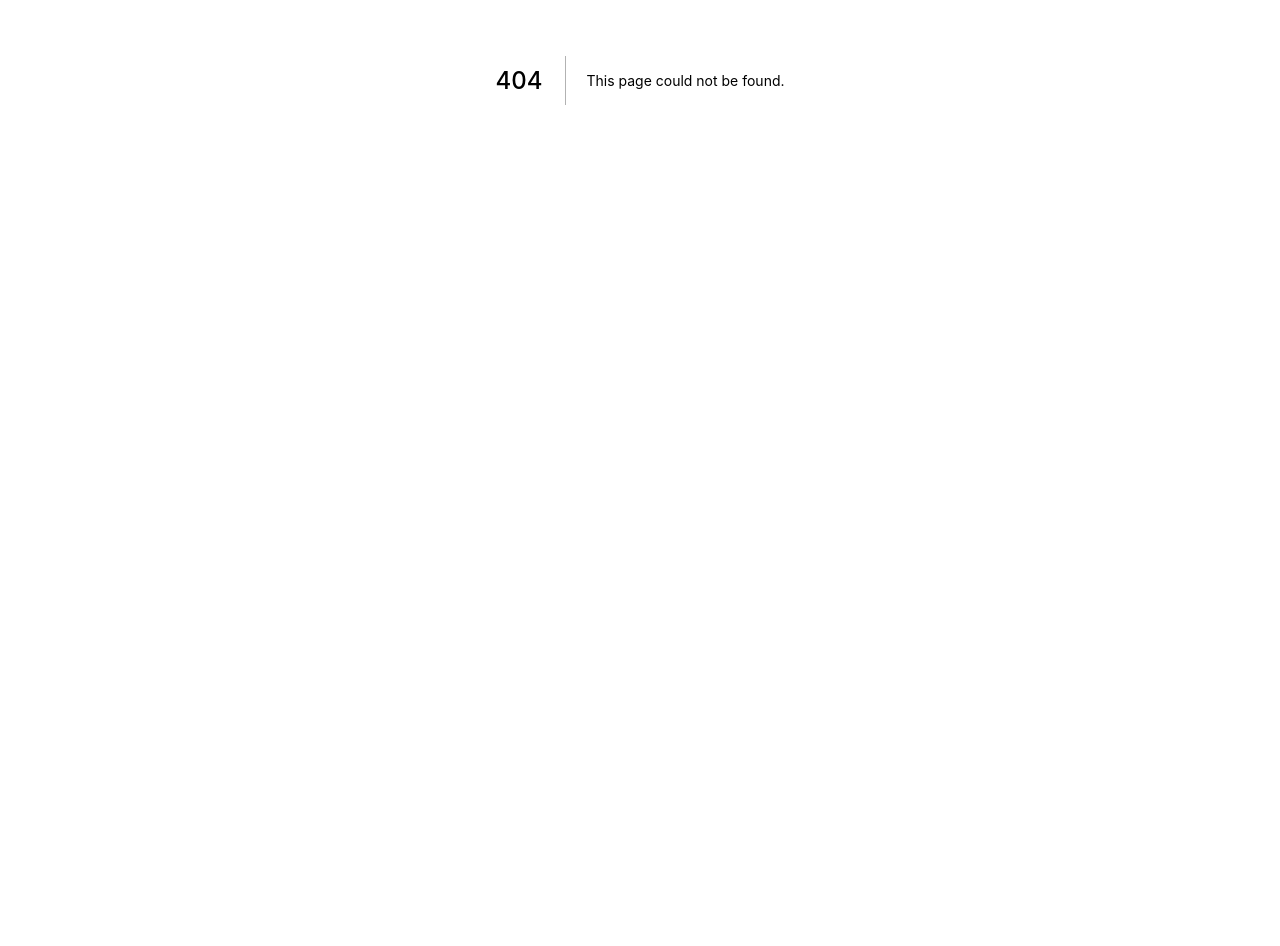
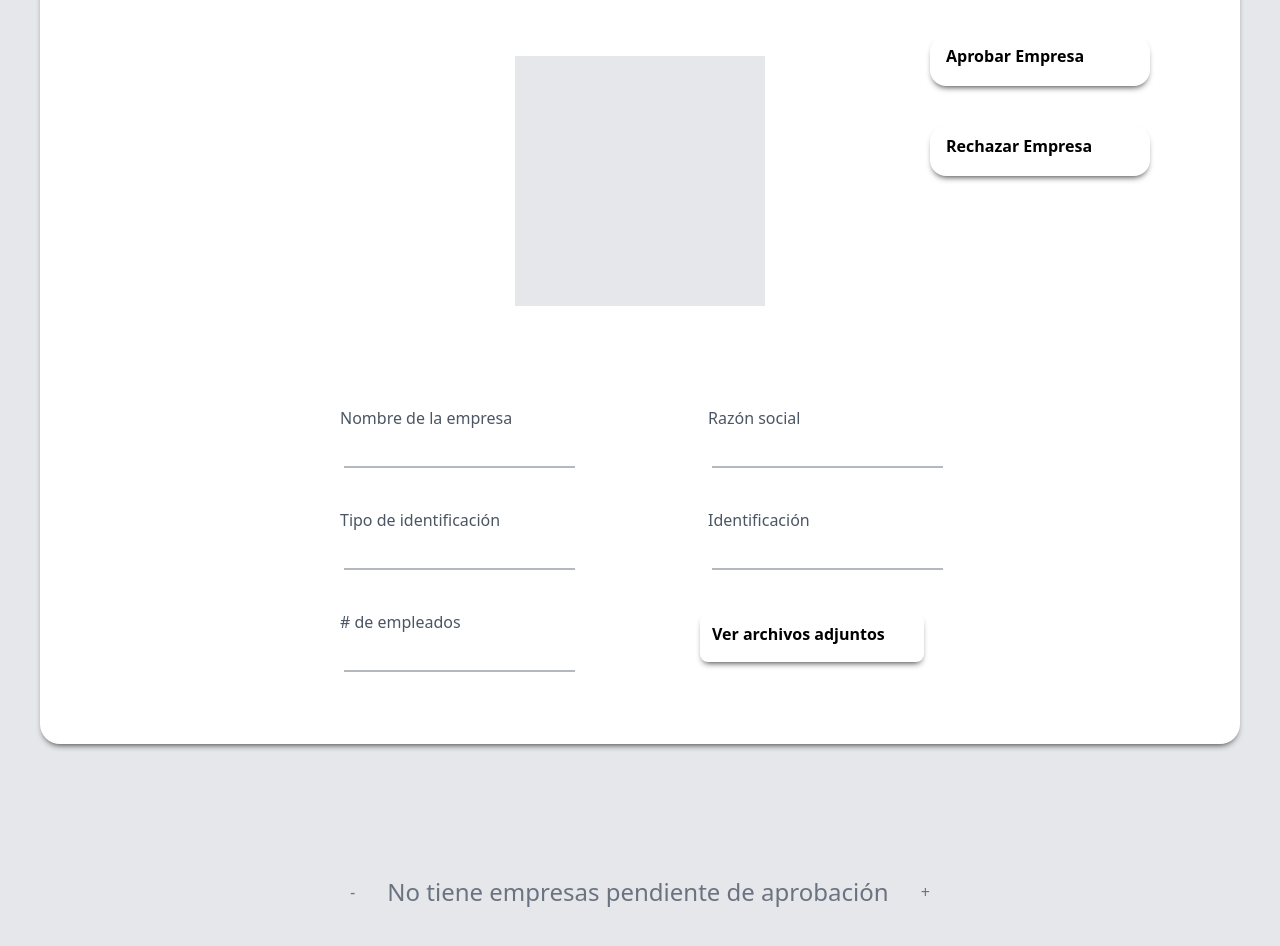
Before and after one commit to judmontoyaso/gentePrevalente, a Next.js app in the folder gentefront/: page /PaginaStock in a window 1280 px wide. Before the commit this address had no page. Shown: the part 320-1266 px from the top of the page. Before the commit the page ends 800 px from the top, so only its background shows below. Built offline with nearby package versions, Linux system fonts and the light colour scheme.

Commit message:
agregar metodo para realizar nueva consulta despues de la mutation y actualizar los resultados

```diff
--- /dev/null
+++ b/gentefront/pages/PaginaStock.jsx
@@ -0,0 +1,177 @@
+import React from "react";
+import { Layout } from "components/Layout";
+import Link from "next/link";
+import Modals from "components/Modals";
+import { Formik } from "formik";
+import { useQuery, gql, useMutation } from "@apollo/client";
+import Image from "next/image";
+import { useState, useEffect } from "react";
+import Formulario from "./Formulario";
+
+const PaginaStock = () => {
+  //estados contador de posiciones en el arreglo, color de flechas next y prev, activar o desactivar botones next y prev y estado de empresa
+
+  const [count, setCount] = useState(0);
+  const [limit, setlimit] = useState(0);
+  const [disableNext, setDisableNext] = useState(false);
+  const [disable, setDisable] = useState(false);
+  const [colorLeft, setColorLeft] = useState();
+  const [color, setColor] = useState("black");
+  const [estado, setEstado] = useState("por confirmar");
+
+  //defimir el limite para la paginacion
+
+
+
+  //Use effect para desactivar o activar botones de paginacion
+  useEffect(() => {
+    if (count == 0) {
+      setDisable(true);
+      setColorLeft("text-gray-500");
+    }
+
+
+    if (count == limit ) {
+      setDisableNext(true);
+      setColor("text-gray-500");
+    }
+  });
+
+  return (
+    <div>
+      <Layout>
+        {/* contenedores global, de formulario y de imagen logo*/}
+
+        <section className="mt-10 ml-10">
+          <Link href="/">
+            <a>
+              <span className="font-bold text-blue-500 text-2xl">
+                Administracion /
+              </span>
+            </a>
+          </Link>
+          <span className="font-bold text-2xl"> Aprobación de empresas</span>
+        </section>
+
+        <section className="contenedor mt-20 m-auto flex flex-col">
+          <section className="formContenedor p- m-auto">
+            <section className="contenedorDatos  m-auto">
+              {/*
+              componente formik para manejar valores en el formulario, se usa enablereinitialize para reinicar los datos en el formulario
+              a medida que lo reuiera, se definen como valores iniciales los valores que vienen en el arreglo pero se
+              crea un usestate para cambiar el valor del estado con el boton */}
+
+              <form id="Formulario">
+                {/*  Botones de aceptar y rechazar */}
+                <section className="gestionar">
+                  <button
+                    className=" flex border-solid m-10 mt-3  border-1 border-gray-500 rounded-lg  p-2 cursor-pointer botonesGestion"
+                    onClick={() => setEstado("Aceptada")}
+                    type="submit"
+                  >
+                    <i class="fas fa-check-circle fa-2x ml-1 check"></i>{" "}
+                    <span className="flex font-black ml-1">
+                      Aprobar Empresa
+                    </span>
+                  </button>
+                  <button
+                    className=" flex border-solid m-10 mt-3  border-1 border-gray-500 rounded-lg  p-2 cursor-pointer botonesGestion"
+                    onClick={() => setEstado("No Aceptada")}
+                  >
+                    <i className="fas fa-times-circle text-red-600 fa-2x ml-1"></i>{" "}
+                    <span className="flex font-black ml-1">
+                      Rechazar Empresa
+                    </span>
+                  </button>
+                </section>
+                {/* contenedor de logo de empresas */}
+                <section className="contenedorLogoEmpresa flex mt-20 m-auto ">
+                  {" "}
+                </section>
+
+                {/* formulario input */}
+
+                <section className="m-auto grid grid-cols-2 ml-16">
+                  <section>
+                    <label className="text-gray-600 m-9">
+                      Nombre de la empresa
+                    </label>
+                    <input
+                      className="border-opacity-50 m-10 mt-3 border-b-2 border-gray-500"
+                      id="nombre"
+                    ></input>
+                  </section>
+                  <section>
+                    <label className="text-gray-600 m-9">Razón social</label>
+                    <input
+                      className="border-opacity-50 m-10 mt-3  border-b-2 border-gray-500"
+                      id="razonSocial"
+                    ></input>
+                  </section>
+                  <section>
+                    <label className="text-gray-600 m-9">
+                      Tipo de identificación
+                    </label>
+                    <input
+                      className="border-opacity-50 m-10 mt-3  border-b-2 border-gray-500"
+                      id="tipoID"
+                    ></input>
+                  </section>
+                  <section>
+                    <label className="text-gray-600 m-9">Identificación</label>
+                    <input
+                      className="border-opacity-50 m-10 mt-3  border-b-2 border-gray-500"
+                      id="identificacion"
+                      type="string"
+                    ></input>
+                  </section>
+
+                  <section>
+                    <label className="text-gray-600 m-9"># de empleados</label>
+                    <input
+                      className="border-opacity-50 m-10 mt-3  border-b-2 border-gray-500"
+                      id="numeroEmpleados"
+                      type="string"
+                    ></input>
+                  </section>
+                  <section>
+                    <input
+                      className="border-opacity-50 m-10 mt-3  border-b-2 border-gray-500"
+                      id="estado"
+                      type="hidden"
+                    ></input>
+                  </section>
+                </section>
+              </form>
+
+              <section></section>
+              <Modals></Modals>
+            </section>
+          </section>
+        </section>
+
+        {/* Botones de navegacion paginacion formulario */}
+
+        <section className="botonesControl align-middle justify-center flex">
+          <button disabled={disable} onClick={() => setCount(count - 1)}>
+            <i className={`fas fa-chevron-circle-left ${colorLeft} fa-2x`}>-</i>
+          </button>
+          <span className="text-gray-500 p-8 text-2xl">
+            {" "}
+            No tiene empresas pendiente de aprobación
+          </span>
+          <button
+            disabled={disableNext}
+            onClick={() => {
+              setCount(count + 1);
+            }}
+          >
+            <i className={`fas fa-chevron-circle-right ${color} fa-2x`}>+</i>
+          </button>
+        </section>
+      </Layout>
+    </div>
+  );
+};
+
+export default PaginaStock;
```
Also changed, not shown: gentefront/pages/DesktopComponent.jsx (+19 -12 lines).
